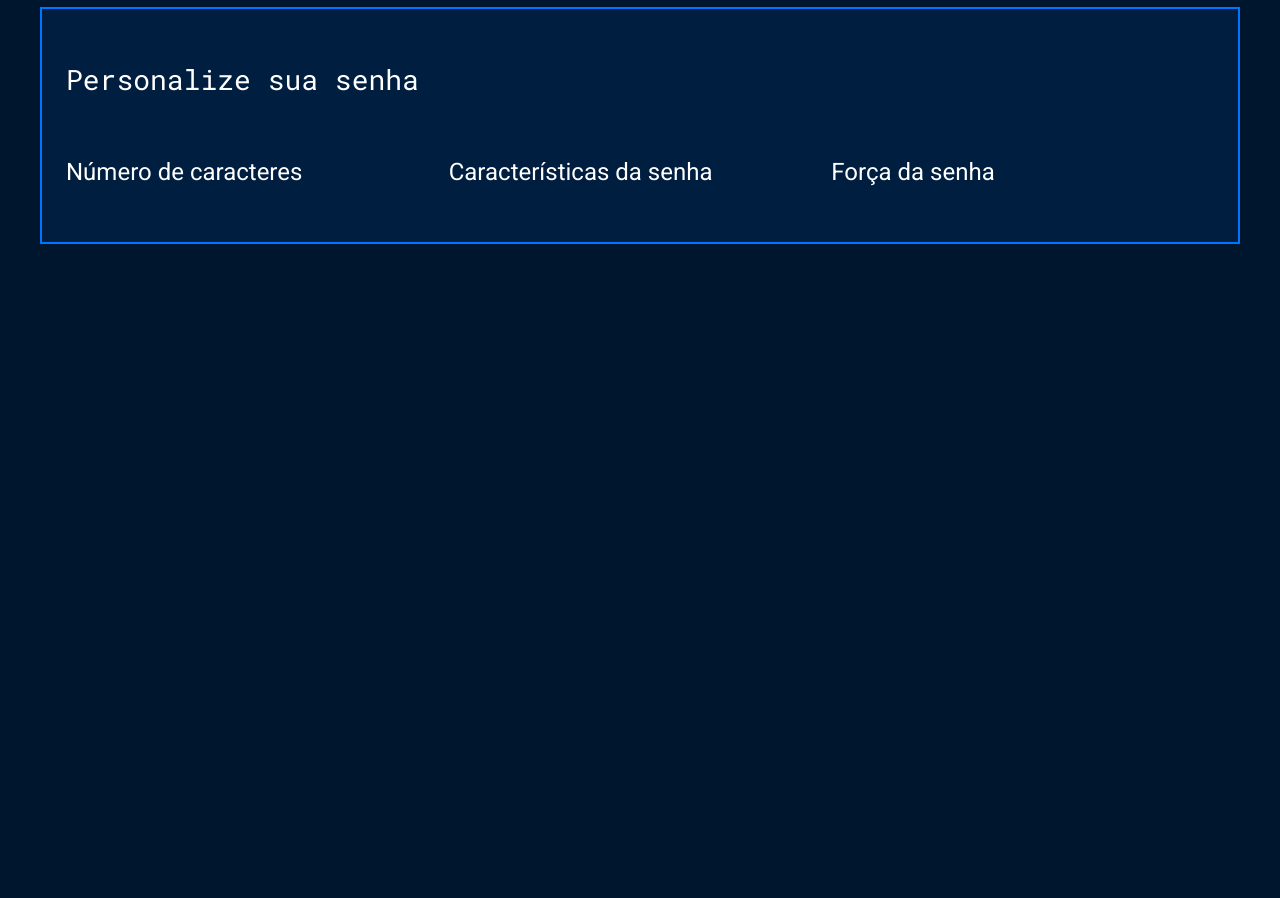
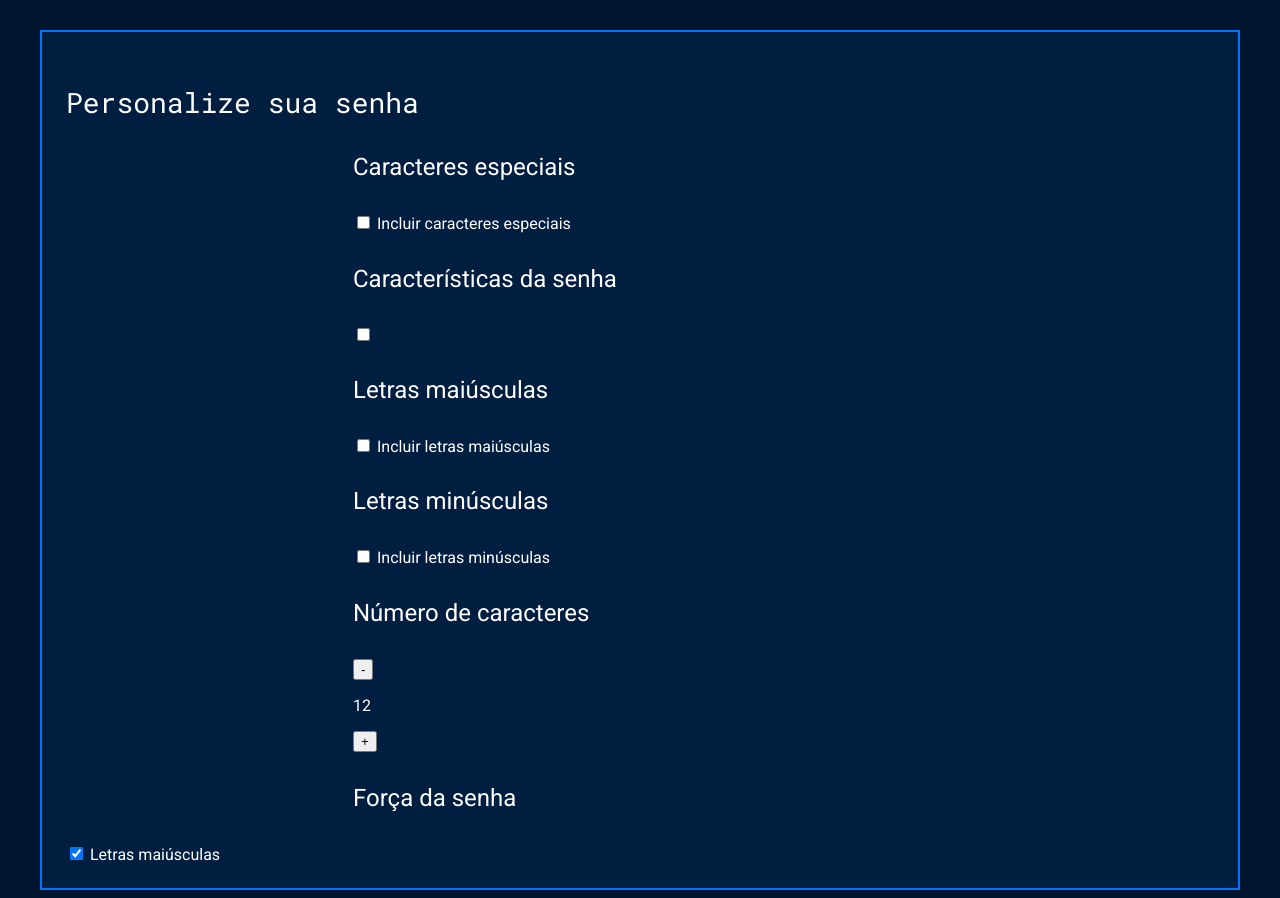
Before and after one commit to antonymateus15/senha, a plain HTML site: page index.html in a window 1280 px wide. Shown: the part 460-1358 px from the top of the page. Before the commit the page ends 800 px from the top, so only its background shows below. Drawn offline with Linux system fonts and the light colour scheme.

Commit message:
Update index.html

```diff
--- a/index.html
+++ b/index.html
@@ -1,5 +1,5 @@
-<!DOCTYPE html>
-<html lang="pt-br">
+html lang="pt-br">
+
 
 <head>
     <meta charset="UTF-8">
@@ -8,29 +8,84 @@
     <link rel="stylesheet" href="style.css">
 </head>
 
+
 <body>
     <section class="conteudo">
+
+
+        <!-- Título -->
         <div class="conteudo-titulo">
             <img src="unlock.svg" alt="cadeado fechado">
             <h2 class="titulo-principal">Gerador de senhas</h2>
             <h3 class="titulo-secundario">Gere instantaneamente uma senha aleatória e segura</h3>
         </div>
+
+
+        <!-- Campo da senha -->
         <div class="conteudo-senha">
-            <label for="senha">Senha</label>
+            <label for="campo-senha">Senha</label>
             <input name="senha" type="text" id="campo-senha">
         </div>
+
+
+        <!-- Personalização -->
         <div class="parametro">
             <h3 class="parametro-titulo">Personalize sua senha</h3>
-            <div class="parametro-coluna__senha">
+
+
+            <!-- Caracteres especiais -->
             <div class="parametro-senha">
-                    <h4 class="parametro-senha__titulo">Número de caracteres</h4>
+                <h4 class="parametro-senha__titulo">Caracteres especiais</h4>
+                <div class="parametro-senha-checkbox">
+                    <input type="checkbox" id="caracteres-especiais">
+                    <label for="caracteres-especiais">Incluir caracteres especiais</label>
+                </div>
             </div>
             <div class="parametro-senha">
     <h4 class="parametro-senha__titulo">Características da senha</h4>
+    <input name="maiusculo" type="checkbox">
  </div>
+
+
+            <!-- Letras maiúsculas -->
+            <div class="parametro-senha">
+                <h4 class="parametro-senha__titulo">Letras maiúsculas</h4>
+                <div class="parametro-senha-checkbox">
+                    <input type="checkbox" id="maiusculo">
+                    <label for="maiusculo">Incluir letras maiúsculas</label>
+                </div>
+            </div>
+
+
+            <!-- Letras minúsculas -->
+            <div class="parametro-senha">
+                <h4 class="parametro-senha__titulo">Letras minúsculas</h4>
+                <div class="parametro-senha-checkbox">
+                    <input type="checkbox" id="minusculo">
+                    <label for="minusculo">Incluir letras minúsculas</label>
+                </div>
+            </div>
+
+
+            <!-- Número de caracteres -->
+            <div class="parametro-senha">
+                <h4 class="parametro-senha__titulo">Número de caracteres</h4>
+                <div class="parametro-senha-botoes">
+                    <button class="parametro-senha__botao">-</button>
+                    <p class="parametro-senha__texto">12</p>
+                    <button class="parametro-senha__botao">+</button>
+                </div>
+            </div>
+
+
+            <!-- Força da senha -->
             <div class="parametro-senha">
                 <h4 class="parametro-senha__titulo">Força da senha</h4>
+                <!-- Aqui você pode adicionar um indicador de força -->
             </div>
+<div class="parametro-senha-checkbox">
+        <input name="maiusculo" type="checkbox" class="checkbox" checked>
+        <label for="maiusculo">Letras maiúsculas</label>
 </div>
         </div>
     </section>
```
Lines whose indentation alone changed are shown as unchanged.
